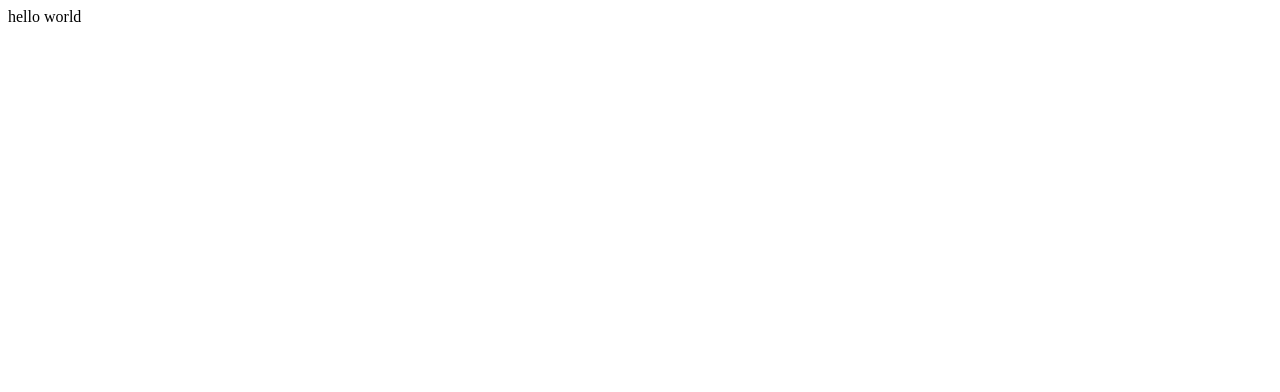
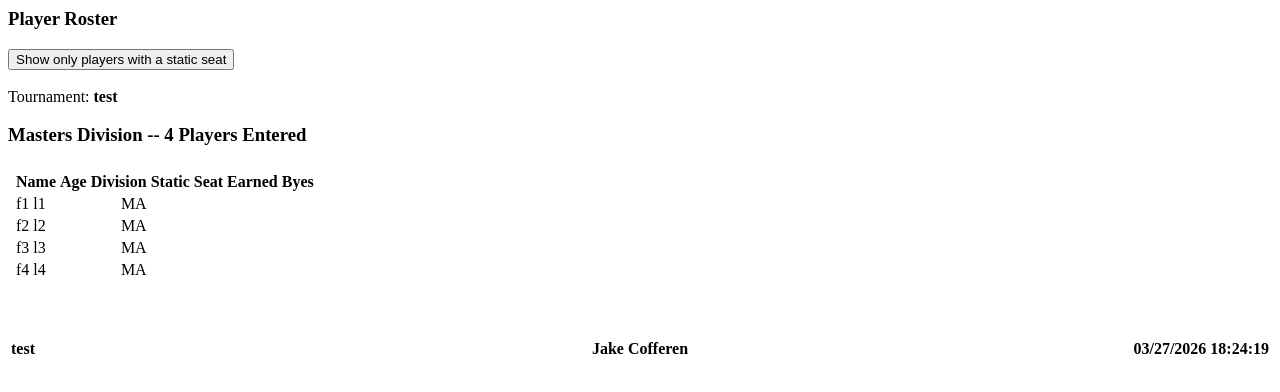
Before and after one commit to jakeadakes/jakeadakes.github.io, a plain HTML site: page index.html in a window 1280 px wide. Drawn offline with Linux system fonts and the light colour scheme.

Commit message:
Add files via upload

```diff
--- a/index.html
+++ b/index.html
@@ -1 +1,109 @@
-hello world
+<html>
+<head>
+    <meta http-equiv='Content-Type' content='text/html; charset=utf-8'>
+    <title>Player Roster - test - 03/27/2026 18:24:19</title>
+    <!--@formatter:off-->
+    <link rel="stylesheet" href="main.css">
+    <!--@formatter:on-->
+    <style type='text/css'>
+        .players_table {
+            padding: 5px;
+        }
+    </style>
+</head>
+<body class='report'>
+<!-- [[BEGIN_REPORT]] -->
+
+<h3>Player Roster</h3>
+<button class="toggleButton">Show only players with a static seat</button>
+<br/><br/>
+Tournament: <b>test</b>
+<br/>
+<h3>Masters Division -- 4 Players Entered</h3>
+<table class='players_table report border'>
+    <thead>
+        <tr>
+
+            <th scope='col'><strong>Name</strong></th>
+            <th scope='col'><strong>Age&nbsp;Division</strong></th>
+
+            <th scope='col'><strong>Static Seat</strong></th>
+            <th scope='col'><strong>Earned&nbsp;Byes</strong></th>
+        </tr>
+    </thead>
+    <tbody>
+
+        <tr >
+
+            <td align='left'>f1 l1</td>
+            <td align='right'>MA</td>
+
+            <td align='right'></td>
+            <td align='right'></td>
+        </tr>
+
+        <tr >
+
+            <td align='left'>f2 l2</td>
+            <td align='right'>MA</td>
+
+            <td align='right'></td>
+            <td align='right'></td>
+        </tr>
+
+        <tr >
+
+            <td align='left'>f3 l3</td>
+            <td align='right'>MA</td>
+
+            <td align='right'></td>
+            <td align='right'></td>
+        </tr>
+
+        <tr >
+
+            <td align='left'>f4 l4</td>
+            <td align='right'>MA</td>
+
+            <td align='right'></td>
+            <td align='right'></td>
+        </tr>
+
+    </tbody>
+</table>
+<p>&nbsp;</p>
+<table class='footer' width='100%'>
+    <tr>
+        <td class='footer' width='33%' align='left'><b>test</b></td>
+        <td class='footer' width='33%' align='center'><b>Jake Cofferen</b></td>
+        <td class='footer' width='33%' align='right'><b>03/27/2026 18:24:19</b></td>
+    </tr>
+</table>
+
+
+<!-- [[END_REPORT]] -->
+</body>
+<script>
+    document.querySelectorAll(".toggleButton").forEach(button => {
+        button.addEventListener("click", function() {
+            let tables = document.querySelectorAll(".players_table");
+            let showOnlyMatching = this.dataset.showOnlyMatching === "true";
+
+            tables.forEach(table => {
+                let rows = table.querySelectorAll("tbody tr");
+                rows.forEach(row => {
+                    if (!row.classList.contains("static-seat")) {
+                        row.style.display = showOnlyMatching ? "" : "none";
+                    }
+                });
+            });
+
+            // Update buttons state
+            document.querySelectorAll(".toggleButton").forEach(btn => {
+                btn.dataset.showOnlyMatching = showOnlyMatching ? "false" : "true";
+                btn.textContent = showOnlyMatching ? "Show only players with a static seat" : "Show all players";
+            });
+        });
+    });
+</script>
+</html>
```
